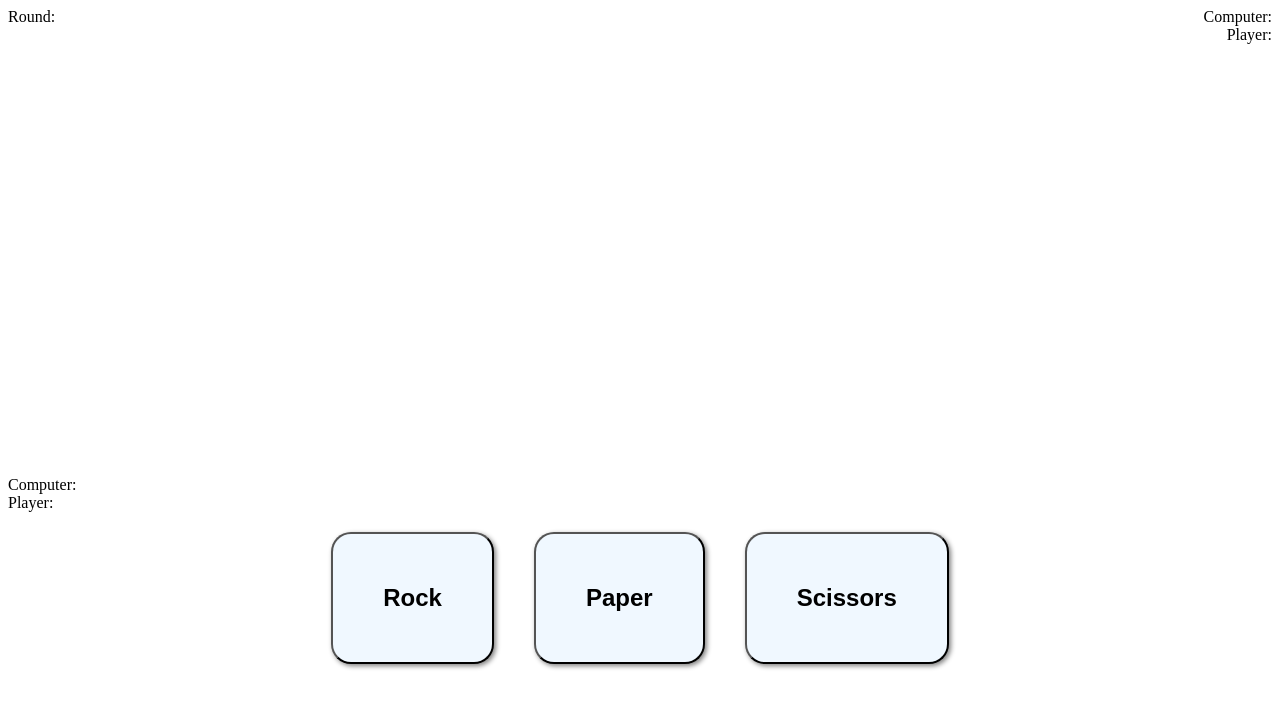
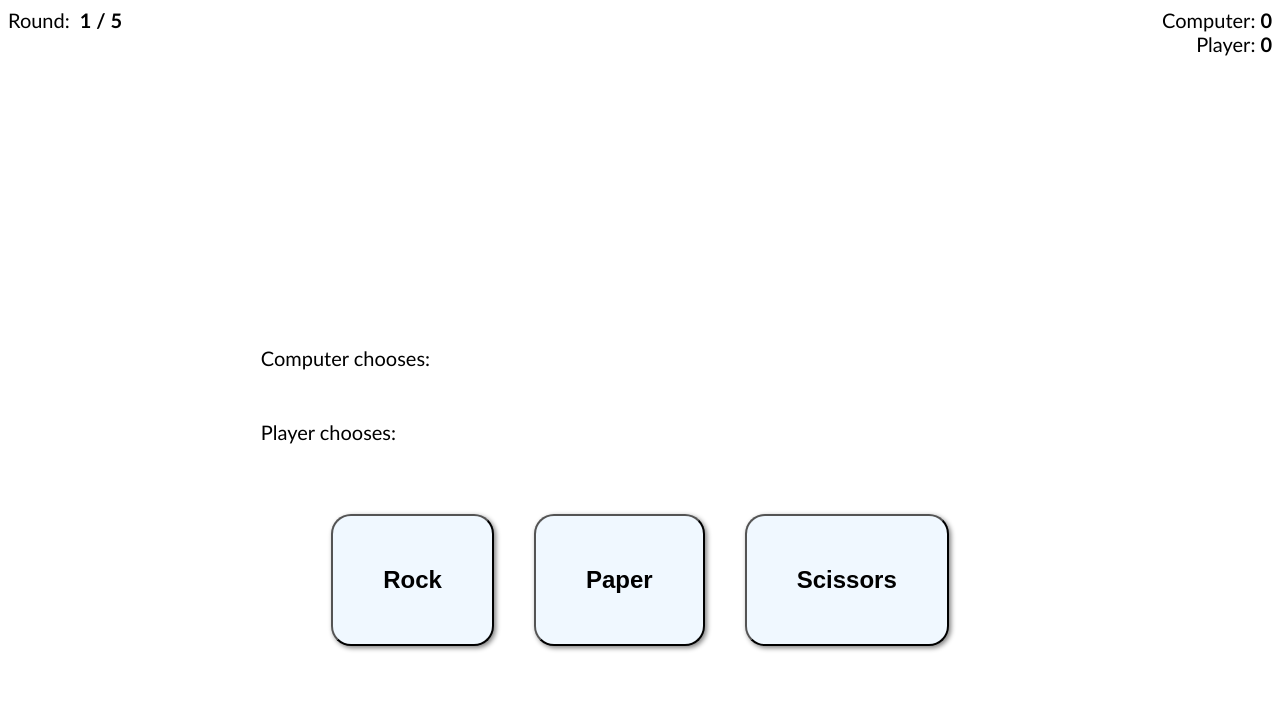
Before and after one commit to KelTay/Rock-Paper-Scissors, a plain HTML site: page index.html in a window 1280 px wide. Drawn offline with Linux system fonts and the light colour scheme.

Commit message:
Change font styles and spacing

```diff
--- a/index.html
+++ b/index.html
@@ -8,32 +8,32 @@
 
 <body>
     <header>
-        <div id="div-round">
+        <div id="div-round" class="font-heading">
             <span>Round:</span>
-            <span id="current-round"></span>
+            <span id="current-round" class="bold">1 / 5</span>
         </div>
-        <div id="div-computer-score" class="score">
+        <div id="div-computer-score" class="score font-heading">
             <span>Computer:</span>
-            <span id="computer-score"></span>
+            <span id="computer-score" class="bold">0</span>
         </div>
-        <div id="div-player-score" class="score">
+        <div id="div-player-score" class="score font-heading">
             <span>Player:</span>
-            <span id="player-score"></span>
+            <span id="player-score" class="bold">0</span>
         </div>
     </header>
 
-    <p id="main-message"></p>
+    <p id="main-message" class="font-heading"></p>
 
 
     <div id="div-choice">
-        <div id="div-computer-choice">
-            <span>Computer:</span>
-            <span id="computer-choice"></span>
+        <div id="div-computer-choice" class="font-heading">
+            <span>Computer chooses:</span>
+            <span id="computer-choice" class="bold"></span>
         </div>
 
-        <div id="div-player-choice">
-            <span>Player:</span>
-            <span id="player-choice"></span>
+        <div id="div-player-choice" class="font-heading">
+            <span>Player chooses:</span>
+            <span id="player-choice" class="bold"></span>
         </div>
     </div>
 
--- a/main.css
+++ b/main.css
@@ -1,3 +1,13 @@
+.font-heading {
+    font-size: 20px;
+    font-family: 'Gill Sans', 'Gill Sans MT', Calibri, 'Trebuchet MS', sans-serif;
+}
+
+.bold {
+    font-weight: bold;
+    margin-left: 5px;
+}
+
 #div-round {
     float:left;
 }
@@ -8,7 +18,12 @@
 }
 
 #main-message {
-    min-height: 50vh;
+    min-height: 250px;
+}
+
+#div-choice div {
+    margin-left: 20%;
+    margin-bottom: 50px;
 }
 
 #div-buttons {
```
